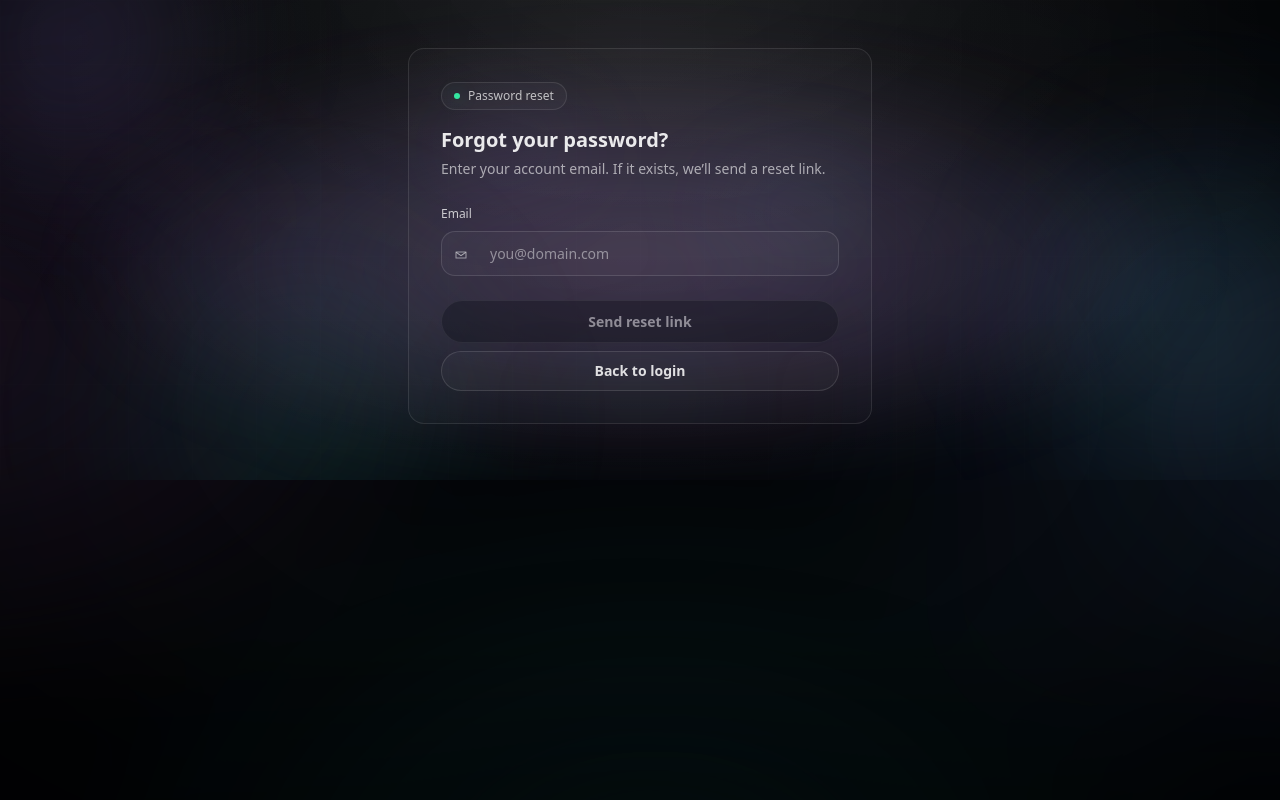
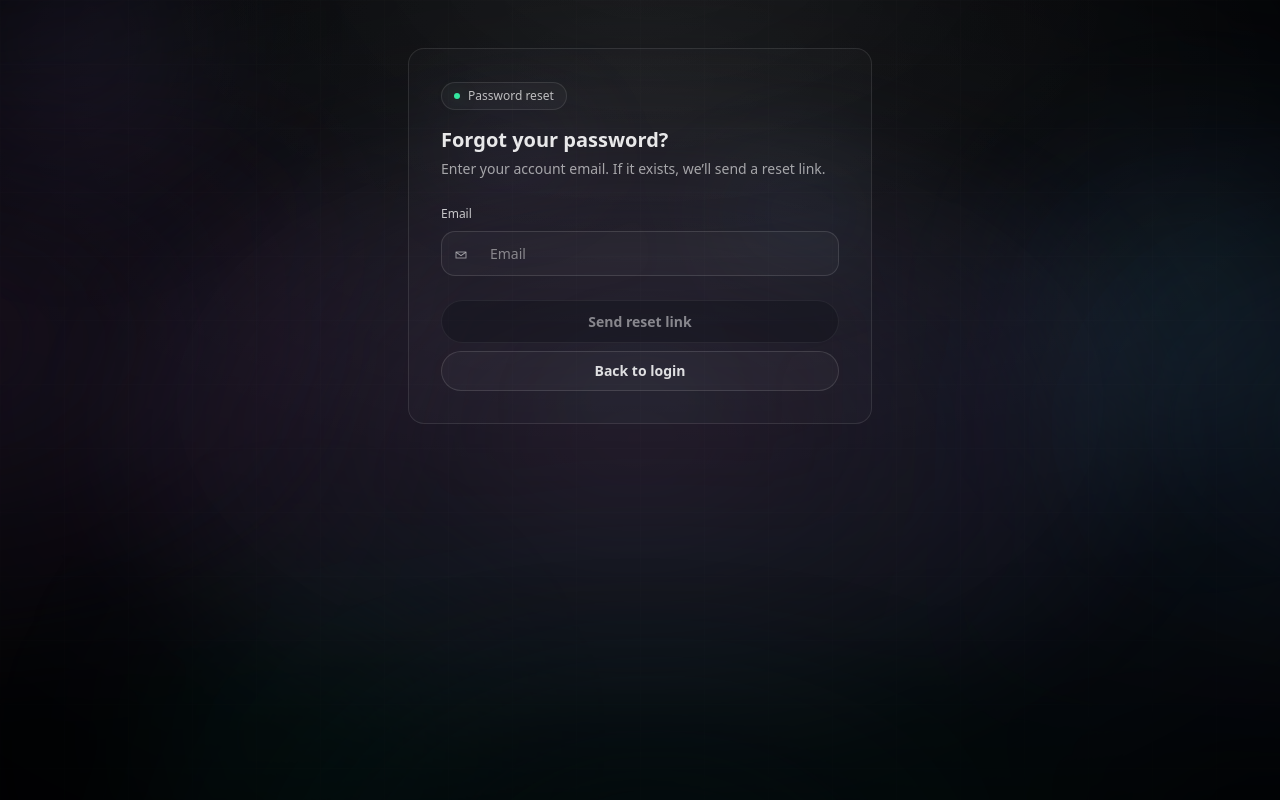
Before and after one commit to Sakibhoq/clipforge-ai, a Next.js app in the folder frontend/: page /forgot-password in a window 1280 px wide. Built offline with nearby package versions, Linux system fonts and the light colour scheme.

Commit message:
Fix forgot-password background fill and simplify email placeholder

```diff
--- a/frontend/app/forgot-password/page.tsx
+++ b/frontend/app/forgot-password/page.tsx
@@ -118,7 +118,7 @@ export default function ForgotPasswordPage() {
   return (
     <div className="relative overflow-x-hidden [max-width:100vw]" style={rootStyle}>
       {/* PAGE-LEVEL AURORA (mobile-safe) */}
-      <div aria-hidden="true" className="pointer-events-none absolute inset-0">
+      <div aria-hidden="true" className="pointer-events-none fixed inset-0 -z-10 overflow-hidden">
         <div className="absolute inset-0 bg-[radial-gradient(1200px_700px_at_50%_10%,rgba(255,255,255,0.06),transparent_62%)]" />
         <div className="absolute inset-0 opacity-[0.48] sm:opacity-[0.55]">
           <div className="aurora" />
@@ -167,7 +167,7 @@ export default function ForgotPasswordPage() {
                       value={email}
                       onChange={(e) => setEmail(e.target.value)}
                       onFocus={(e) => onFieldFocus(e.currentTarget)}
-                      placeholder="you@domain.com"
+                      placeholder="Email"
                       inputMode="email"
                       autoComplete="email"
                       className={cx(
```
